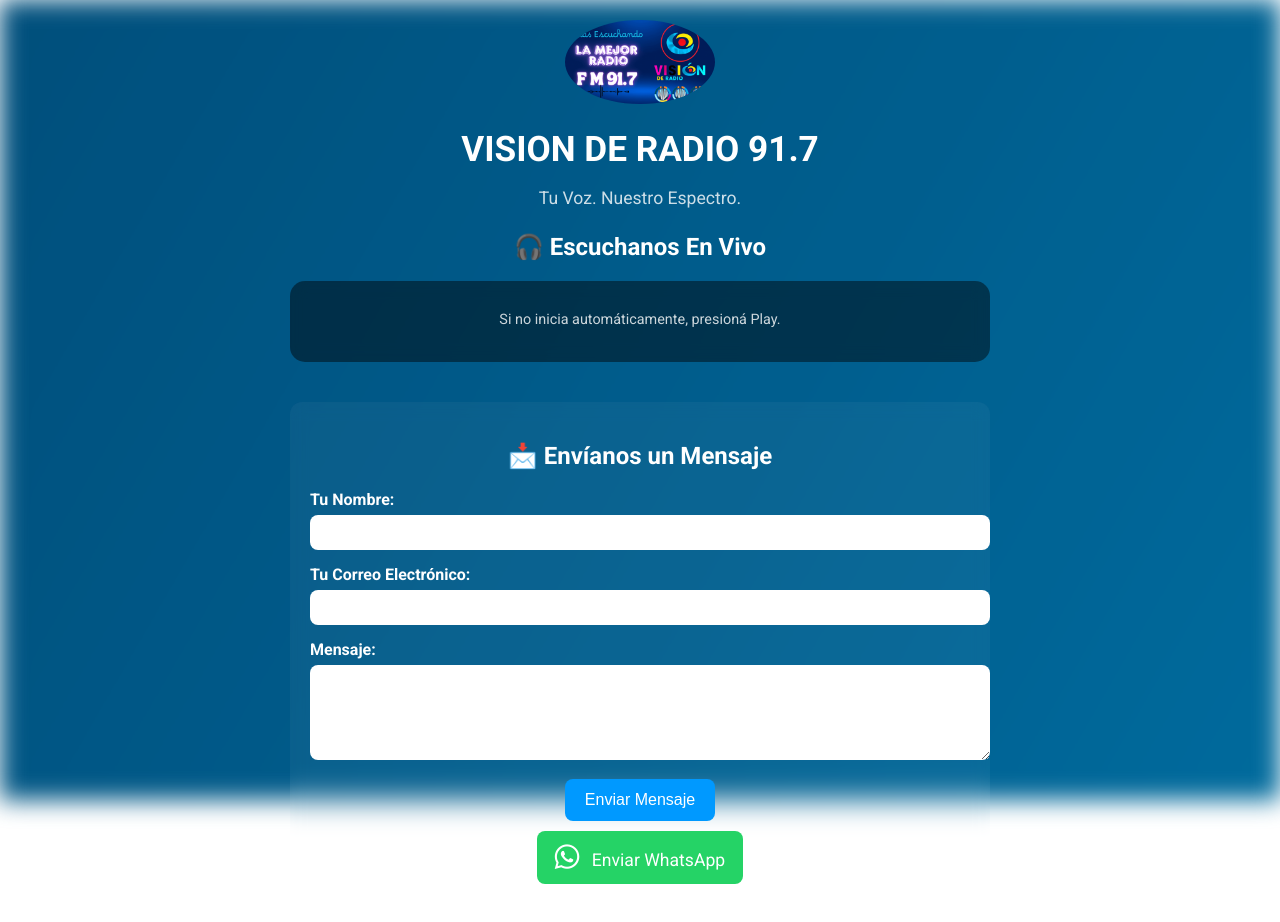
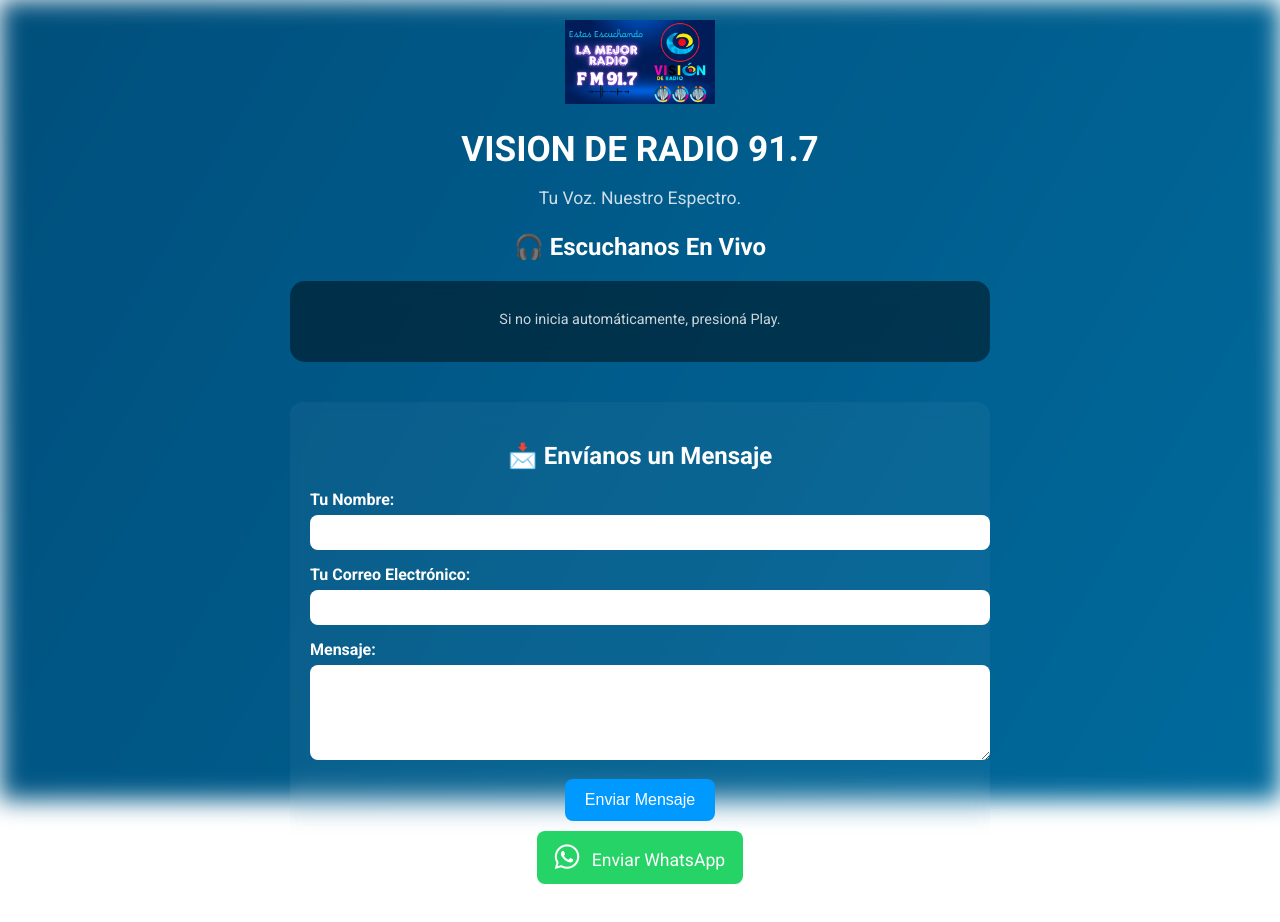
Before and after one commit to Kunavi0/Vision-de-Radio-91.7, a plain HTML site: page index.html in a window 1280 px wide. Drawn offline with nearby package versions, Linux system fonts and the light colour scheme; a script that the page names is missing.

Commit message:
Change logo border radius from 100% to 0%

```diff
--- a/style.css
+++ b/style.css
@@ -43,7 +43,7 @@
 .radio-logo {
     width: 150px;
     height: auto;
-    border-radius: 100%;
+    border-radius: 0%;
     margin-bottom: 10px;
 }
 
```
